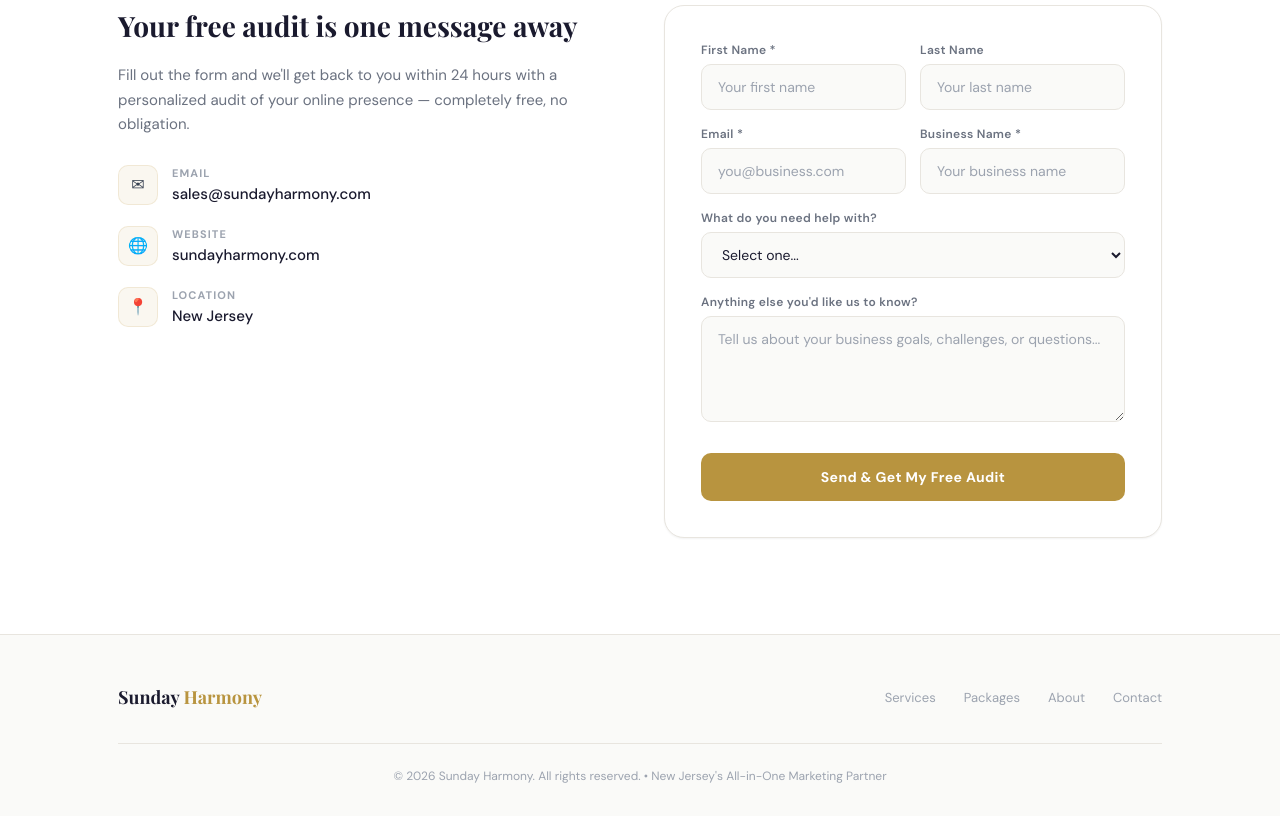
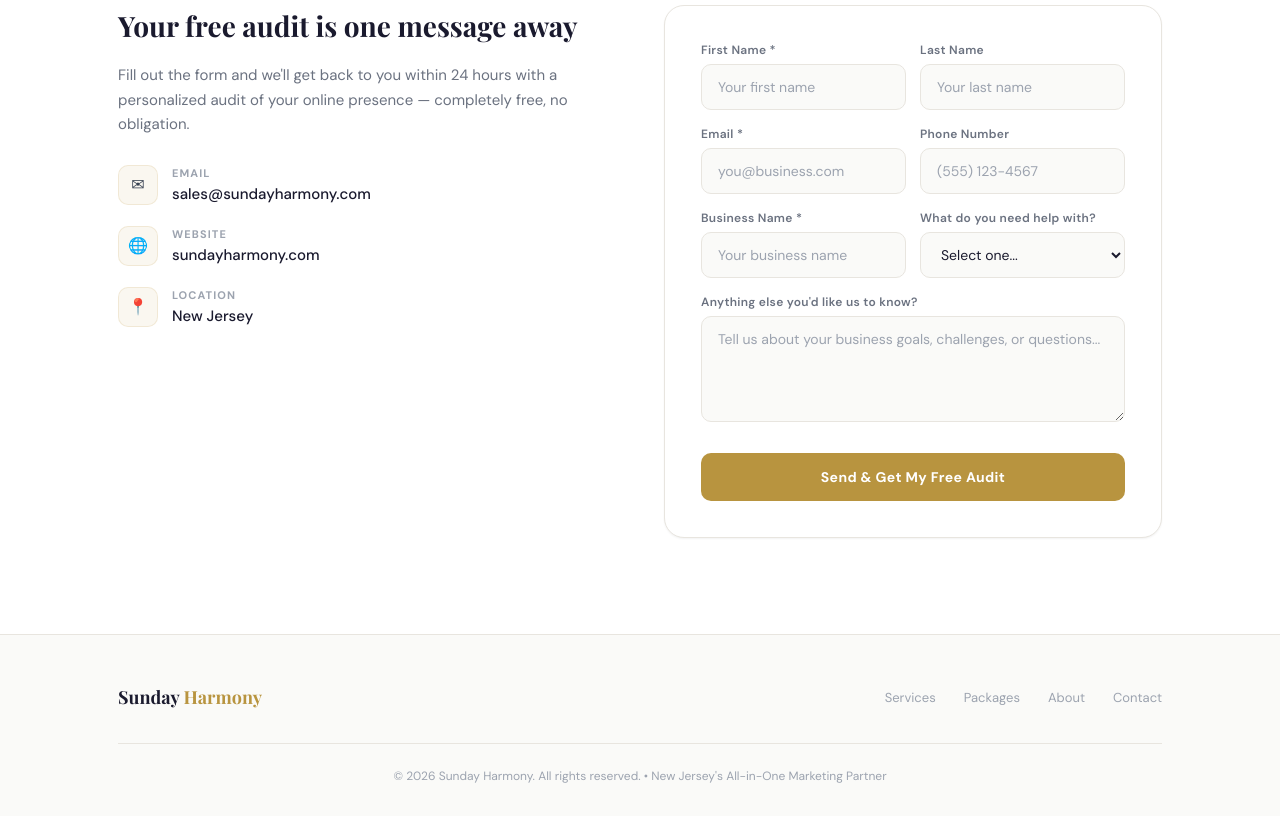
Before and after one commit to sundayharmony/sunday-harmony-site, a Next.js app: page / in a window 1280 px wide. Shown: the part 5720-6536 px from the top of the page. Built offline with nearby package versions, Linux system fonts and the light colour scheme; a web font is replaced by a local one.

Commit message:
chore(auto-sync): snapshot 2026-02-26 00:48:30

```diff
--- a/src/components/ContactForm.tsx
+++ b/src/components/ContactForm.tsx
@@ -141,6 +141,20 @@ export default function ContactForm() {
                   </div>
                   <div>
                     <label className="block text-xs font-semibold text-brand-muted mb-1.5 tracking-wide">
+                      Phone Number
+                    </label>
+                    <input
+                      type="tel"
+                      value={form.phone}
+                      onChange={(e) => update('phone', e.target.value)}
+                      placeholder="(555) 123-4567"
+                      className="w-full py-3 px-4 bg-[#fafaf8] border border-brand-border rounded-[10px] text-brand-text text-sm outline-none focus:border-brand-gold transition-colors"
+                    />
+                  </div>
+                </div>
+                <div className="grid grid-cols-1 sm:grid-cols-2 gap-3.5 mb-4">
+                  <div>
+                    <label className="block text-xs font-semibold text-brand-muted mb-1.5 tracking-wide">
                       Business Name *
                     </label>
                     <input
@@ -152,8 +166,7 @@ export default function ContactForm() {
                       className="w-full py-3 px-4 bg-[#fafaf8] border border-brand-border rounded-[10px] text-brand-text text-sm outline-none focus:border-brand-gold transition-colors"
                     />
                   </div>
-                </div>
-                <div className="mb-4">
+                  <div>
                     <label className="block text-xs font-semibold text-brand-muted mb-1.5 tracking-wide">
                       What do you need help with?
                     </label>
@@ -167,6 +180,7 @@ export default function ContactForm() {
                         <option key={opt} value={opt}>{opt}</option>
                       ))}
                     </select>
+                  </div>
                 </div>
                 <div className="mb-4">
                   <label className="block text-xs font-semibold text-brand-muted mb-1.5 tracking-wide">
```
Lines whose indentation alone changed are shown as unchanged.
